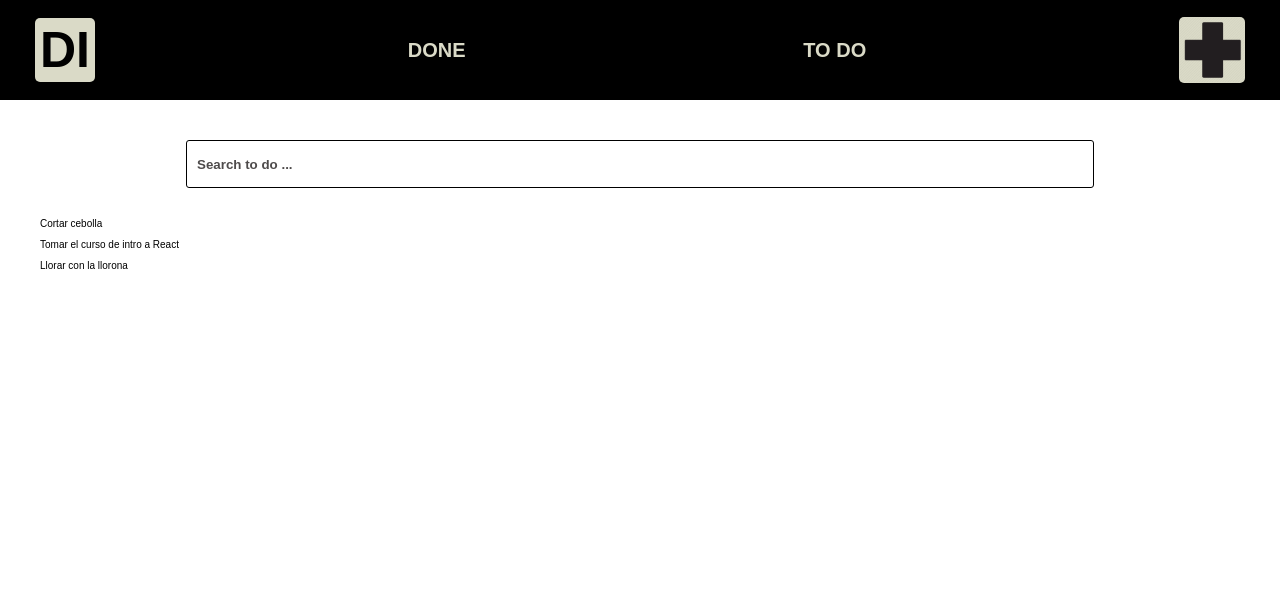
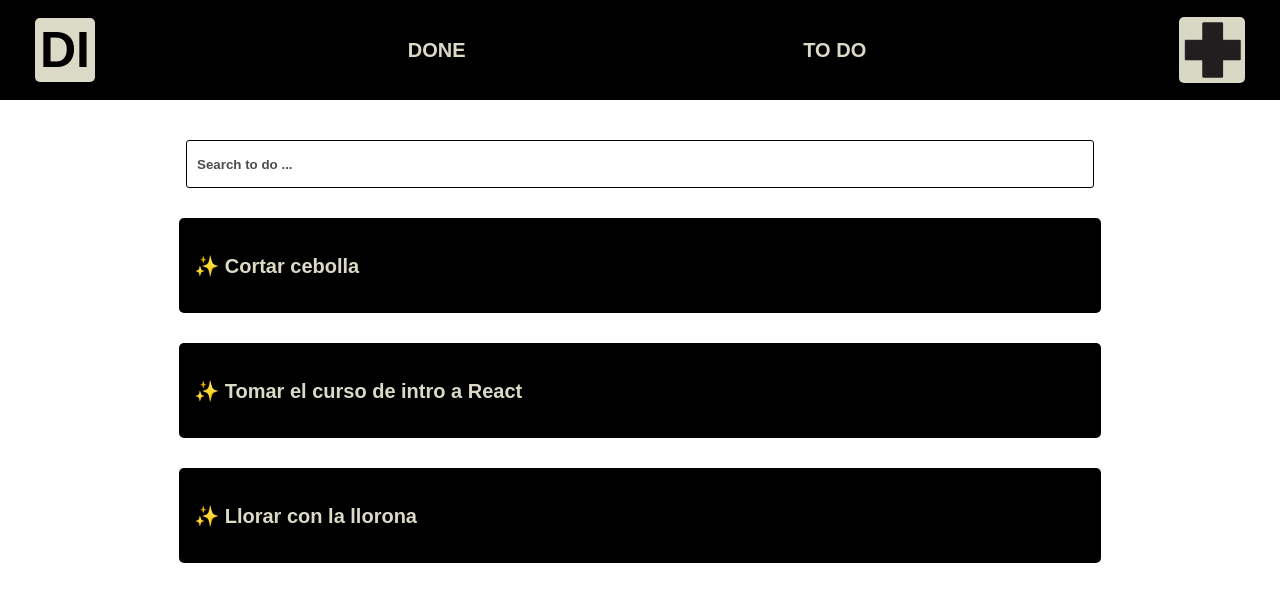
Before and after one commit to Sergio99778/todoMachine, a React (Create React App) app: page / in a window 1280 px wide. Shown: the top 602 px of the page. Built offline with nearby package versions, Linux system fonts and the light colour scheme.

Commit message:
Adding style with items.

```diff
--- a/src/Components/TodoItem.jsx
+++ b/src/Components/TodoItem.jsx
@@ -3,7 +3,11 @@ import React from 'react';
 import './styles/TodoItem.css';
 
 function TodoItem(props) {
-  return <p>{props.text}</p>;
+  return (
+    <section className="TodoItem">
+      <li className="TodoItem__text">✨ {props.text}</li>
+    </section>
+  );
 }
 
 export default TodoItem;
--- a/src/Components/TodoList.jsx
+++ b/src/Components/TodoList.jsx
@@ -4,7 +4,7 @@ import './styles/TodoList.css';
 function TodoList(props) {
   return (
     <section className="TodoList">
-      <ul>{props.children}</ul>
+      <ul className="TodoList__list">{props.children}</ul>
     </section>
   );
 }
--- a/src/Components/styles/TodoItem.css
+++ b/src/Components/styles/TodoItem.css
@@ -0,0 +1,17 @@
+.TodoItem {
+  margin-bottom: 30px;
+  background-color: rgb(0, 0, 0);
+  height: 65px;
+  border-radius: 5px;
+  display: flex;
+  padding: 15px;
+  align-items: center;
+  font-size: 2rem;
+  font-weight: bold;
+  cursor: pointer;
+}
+
+.TodoItem__text {
+  list-style: none;
+  color: rgb(218, 218, 199);
+}
--- a/src/Components/styles/TodoList.css
+++ b/src/Components/styles/TodoList.css
@@ -1,2 +1,9 @@
 .TodoList {
+  width: 72%;
+  margin: 0 auto;
+  text-align: left;
 }
+
+.TodoList__list {
+  padding: 0;
+}
```
